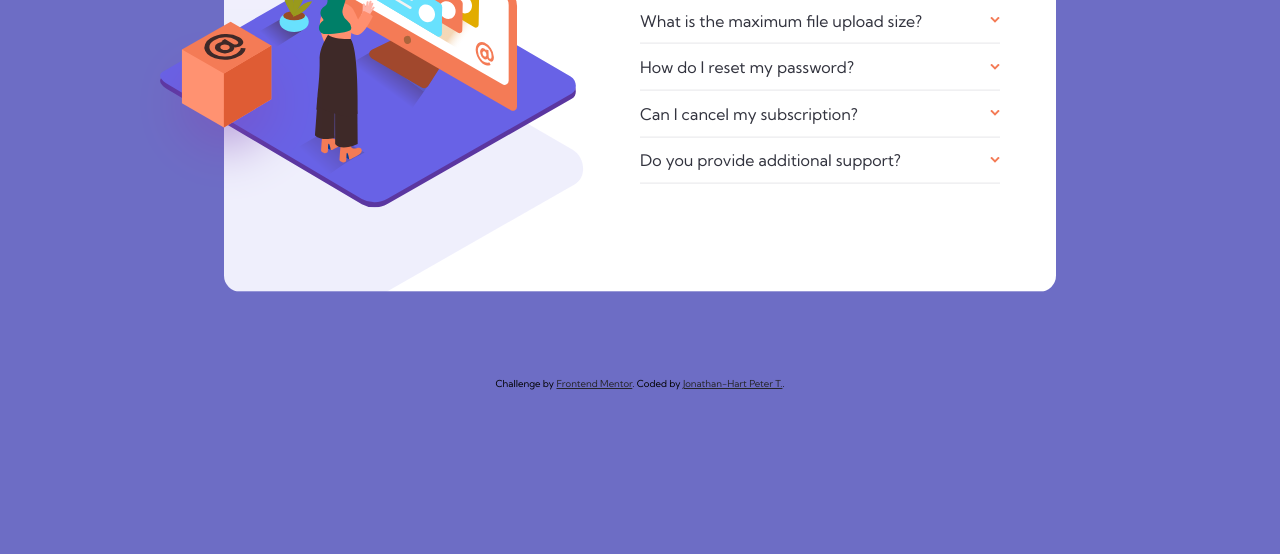
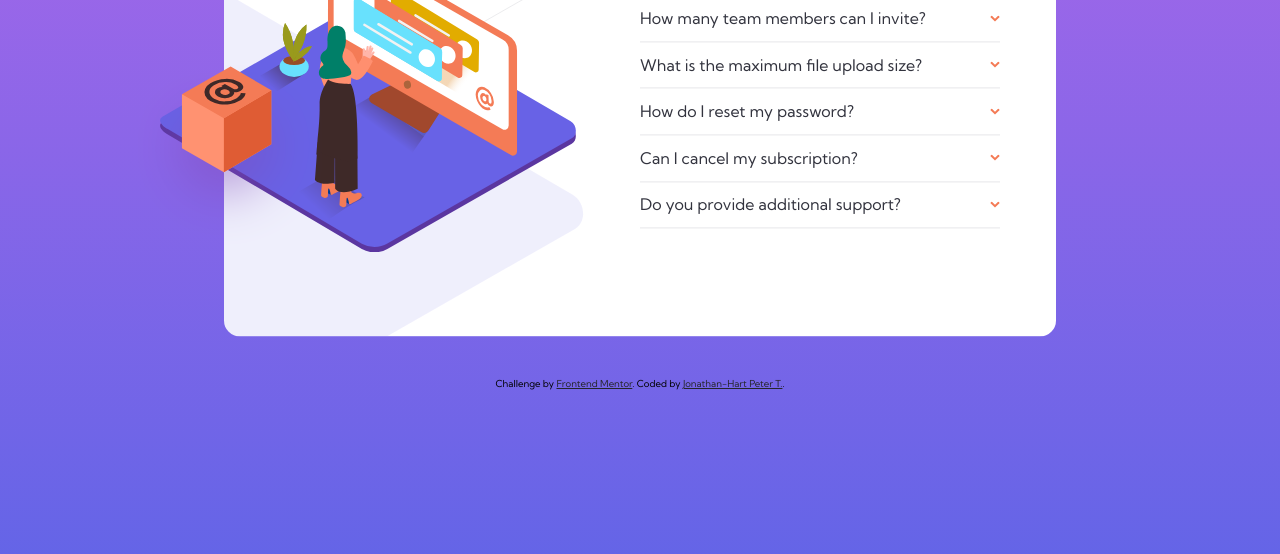
Before and after one commit to PeeroDemba/FAQ-Accordion-Card, a plain HTML site: page faq-accordion-card-main/index.html in a window 1280 px wide. Shown: the part 246-800 px from the top of the page. Drawn offline with Linux system fonts and the light colour scheme.

Commit message:
second commit

```diff
--- a/faq-accordion-card-main/main.scss
+++ b/faq-accordion-card-main/main.scss
@@ -6,8 +6,12 @@
 
 body {
   min-height: 100vh;
-  background-color: hsl(240, 43%, 60%);
-  font-family: 'Kumbh Sans', sans-serif;
+  background-image: linear-gradient(
+    to bottom,
+    hsl(273, 75%, 66%),
+    hsl(240, 73%, 65%)
+  );
+  font-family: "Kumbh Sans", sans-serif;
 }
 
 // JavaScript Switches
@@ -45,7 +49,6 @@ body {
 
 //
 
-
 main.container {
   background-image: url(./images/bg-pattern-desktop.svg);
   background-repeat: no-repeat;
@@ -59,7 +62,7 @@ main.container {
   position: relative;
   top: 50%;
   left: 50%;
-  translate: -50% 20%;
+  translate: -50% 30%;
   border-radius: 1rem;
 
   & .image {
```
Also changed, not shown: faq-accordion-card-main/main.css.
